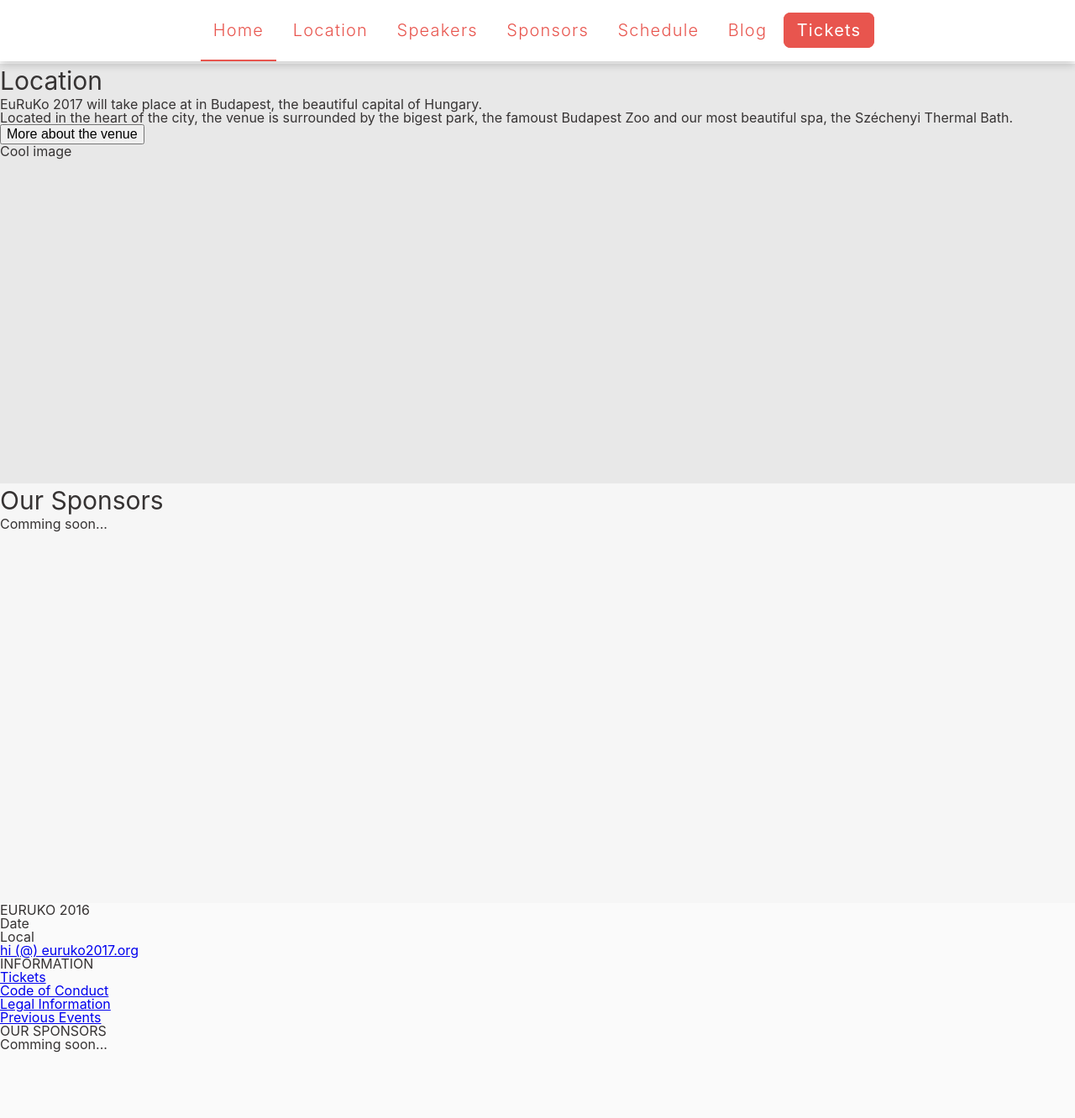
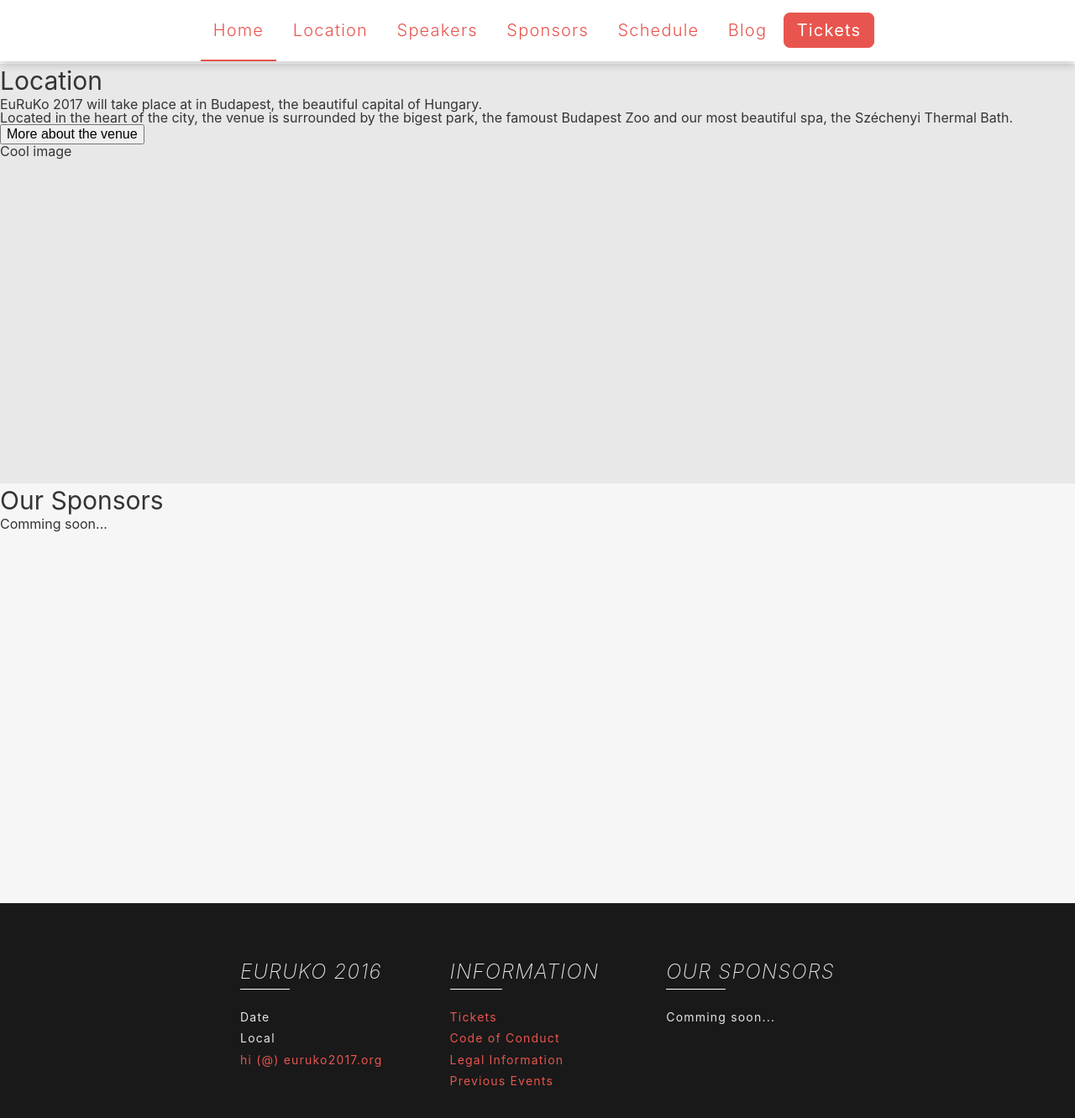
Before and after one commit to euruko/euruko2017.github.io, a Jekyll site: the page built from index.html, in a window 1280 px wide and 1400 px high, scrolled down 974 px. Shown: the top 1332 px of the window at 84% size. Built offline with Jekyll 4.4.1, drawn with Linux system fonts in a browser that asks for light colours; before the commit the page ends 2228 px from its top, so only the background shows below that.

Commit message:
Create styles for the footer

```diff
--- a/_sass/base.scss
+++ b/_sass/base.scss
@@ -31,3 +31,13 @@ h3 {
   width: 100%;
   min-height: 500px;
 }
+
+a {
+  color: #e8554e;
+  text-decoration: none;
+}
+
+a:hover,
+a:active {
+  text-decoration: underline;
+}
--- /dev/null
+++ b/_sass/footer.scss
@@ -0,0 +1,51 @@
+.footer {
+  background: #191919;
+  color: #e6e6e6;
+  font-size: 14px;
+  line-height: 1.8;
+  letter-spacing: 1.2px;
+}
+
+.footer-container {
+  display: flex;
+  justify-content: center;
+  padding: 60px 0 100px 0;
+}
+
+.footer-column {
+  margin-right: 80px;
+}
+
+.footer-column:last-child {
+  margin-right: 0;
+}
+
+.footer-column-title {
+  position: relative;
+  display: inline-block;
+  font-size: 24px;
+  margin-bottom: 20px;
+  font-style: italic;
+  font-weight: 200;
+}
+
+.footer-column-title::before {
+  content: "";
+  position: absolute;
+  width: 35%;
+  height: 1px;
+  bottom: 0;
+  background: #ffffff;
+}
+
+@media(max-width: 1000px) {
+  .footer-container {
+    flex-direction: column;
+    text-align: center;
+  }
+
+  .footer-column {
+    margin-right: 0;
+    margin-bottom: 50px;
+  }
+}
--- a/assets/main.scss
+++ b/assets/main.scss
@@ -6,4 +6,5 @@
   "normalize",
   "base",
   "header",
-  "home";
+  "home",
+  "footer";
```
